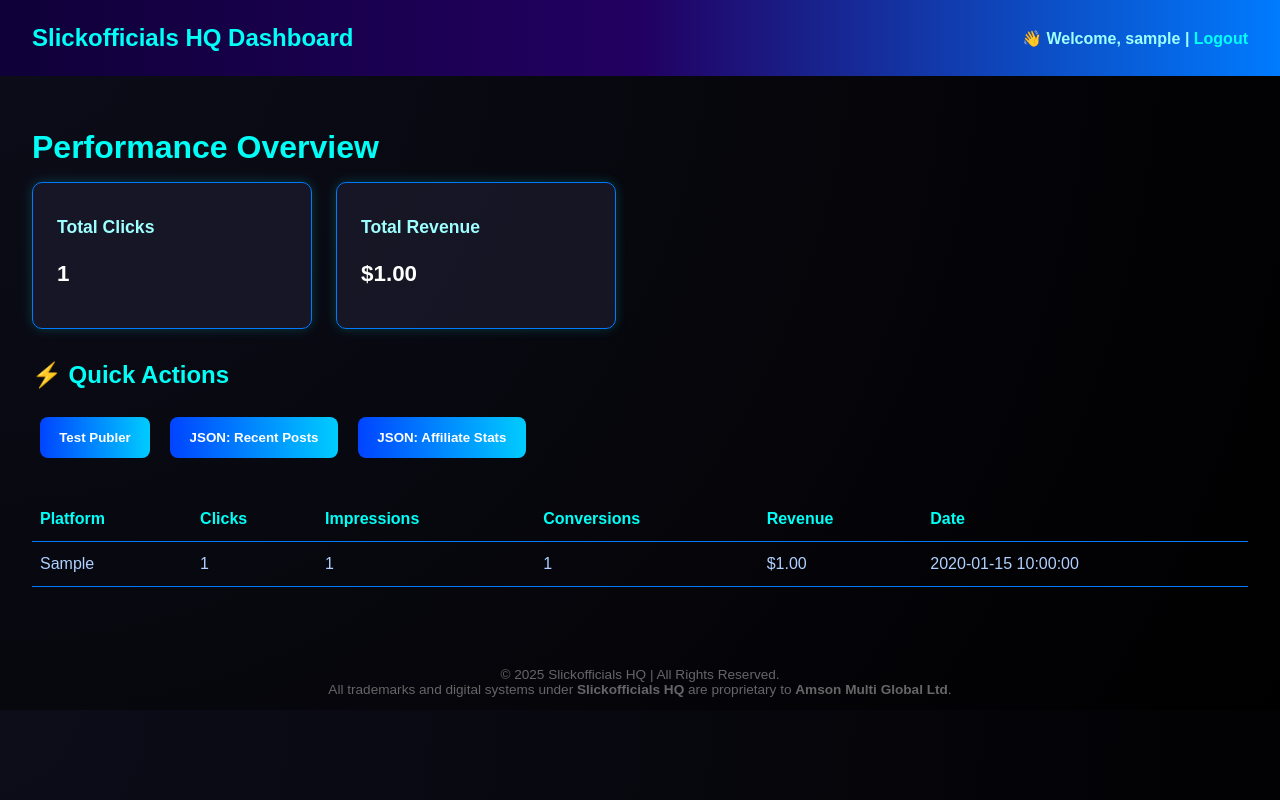
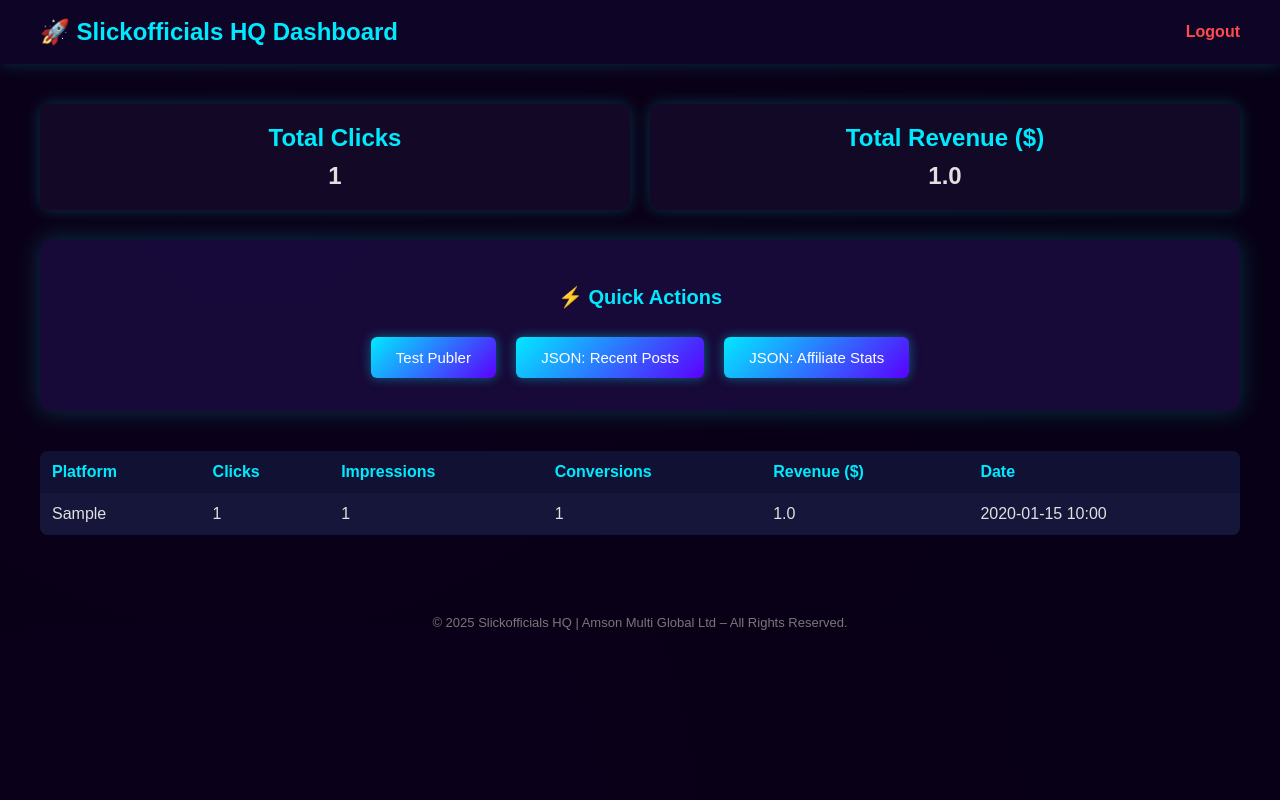
Before and after one commit to slickofficials/SlickOfficials-HQ-HUB, a Flask app: page / in a window 1280 px wide. Run offline with Flask 3, Linux system fonts and the light colour scheme; the visitor is signed in with stand-in values (Sample User, id 1); tables that the repository leaves empty hold one stand-in row (values such as "Sample post").

Commit message:
Update dashboard.html

```diff
--- a/templates/dashboard.html
+++ b/templates/dashboard.html
@@ -6,164 +6,268 @@
   <title>Slickofficials HQ Dashboard</title>
   <style>
     body {
-            background: radial-gradient(circle at top left, #0d0d1a, #000);
-            color: #d6e3ff;
+      background: radial-gradient(circle at 20% 30%, #0b001a, #080016 80%);
+      color: #e0e0e0;
       font-family: "Poppins", sans-serif;
       margin: 0;
       padding: 0;
     }
     header {
-            background: linear-gradient(90deg, #0f0038, #220061, #007bff);
-            padding: 1.5rem 2rem;
-            color: #00fff7;
-            font-size: 1.5rem;
-            font-weight: 600;
+      background: rgba(15, 5, 40, 0.9);
+      padding: 18px 40px;
       display: flex;
       justify-content: space-between;
       align-items: center;
+      box-shadow: 0 0 15px #00eaff33;
     }
-        .user {
-            color: #9effff;
-            font-size: 1rem;
+    h1 {
+      color: #00eaff;
+      margin: 0;
+      font-size: 24px;
+    }
+    a.logout {
+      color: #ff4b4b;
+      text-decoration: none;
+      font-weight: 600;
+    }
+    a.logout:hover {
+      text-decoration: underline;
     }
     main {
-            padding: 2rem;
-        }
-        h1 {
-            color: #00fff7;
-            font-size: 2rem;
-            margin-bottom: 1rem;
+      padding: 40px;
     }
     .stats {
       display: flex;
-            gap: 1.5rem;
+      gap: 20px;
+      margin-bottom: 30px;
       flex-wrap: wrap;
     }
     .card {
-            background: rgba(30, 30, 50, 0.6);
-            border: 1px solid #007bff;
+      flex: 1;
+      background: rgba(20, 10, 40, 0.95);
       border-radius: 10px;
-            padding: 1.2rem 1.5rem;
-            width: 230px;
-            box-shadow: 0 0 12px rgba(0, 255, 255, 0.2);
-            transition: transform 0.2s ease;
-        }
-        .card:hover {
-            transform: translateY(-5px);
-            box-shadow: 0 0 20px rgba(0, 255, 255, 0.4);
+      padding: 20px;
+      box-shadow: 0 0 15px #00ffff33;
+      text-align: center;
+      min-width: 250px;
     }
     .card h2 {
-            color: #9effff;
-            font-size: 1.1rem;
+      margin: 0;
+      color: #00eaff;
     }
     .card p {
-            color: #fff;
-            font-size: 1.4rem;
-            font-weight: 600;
+      margin: 10px 0 0;
+      font-size: 24px;
+      font-weight: bold;
     }
+
+    /* Quick Actions */
     .actions {
-            margin-top: 2rem;
+      background: rgba(25, 10, 60, 0.9);
+      border-radius: 10px;
+      padding: 25px;
+      margin-bottom: 40px;
+      box-shadow: 0 0 25px #00ffff33;
+      text-align: center;
+    }
+    .actions h3 {
+      color: #00eaff;
+      margin-bottom: 20px;
+      font-size: 20px;
     }
     .actions button {
-            background: linear-gradient(90deg, #0044ff, #00ccff);
-            color: white;
+      background: linear-gradient(135deg, #00eaff, #5a00ff);
       border: none;
-            padding: 0.8rem 1.2rem;
-            border-radius: 8px;
-            margin: 0.5rem;
-            font-weight: 600;
+      border-radius: 6px;
+      color: #fff;
+      font-size: 15px;
+      padding: 12px 25px;
+      margin: 8px;
       cursor: pointer;
-            transition: background 0.3s ease, transform 0.2s ease;
+      transition: all 0.3s ease;
+      box-shadow: 0 0 12px #00eaff66;
     }
     .actions button:hover {
-            background: linear-gradient(90deg, #007bff, #00ffff);
-            transform: translateY(-3px);
+      box-shadow: 0 0 25px #00ffffaa;
+      transform: scale(1.03);
     }
+
+    /* Table */
     table {
-            margin-top: 2rem;
       width: 100%;
       border-collapse: collapse;
-            color: #b0d0ff;
+      background: rgba(25, 15, 55, 0.95);
+      border-radius: 8px;
+      overflow: hidden;
     }
     th, td {
-            border-bottom: 1px solid #007bff;
-            padding: 0.8rem 0.5rem;
+      padding: 12px;
       text-align: left;
     }
     th {
-            color: #00fff7;
+      background: #111133;
+      color: #00eaff;
     }
+    tr:nth-child(even) {
+      background: #16163a;
+    }
+    tr:hover {
+      background: #1e1e4f;
+    }
+
+    /* Modal (Popup Box) */
+    #modal {
+      position: fixed;
+      top: 0; left: 0;
+      width: 100%; height: 100%;
+      background: rgba(0, 0, 20, 0.85);
+      display: none;
+      justify-content: center;
+      align-items: center;
+      opacity: 0;
+      transition: opacity 0.4s ease;
+    }
+    #modal.show {
+      display: flex;
+      opacity: 1;
+    }
+    .modal-content {
+      background: rgba(20, 10, 60, 0.95);
+      border: 1px solid #00eaff;
+      border-radius: 10px;
+      width: 80%;
+      max-width: 800px;
+      padding: 25px;
+      box-shadow: 0 0 40px #00eaff55;
+      color: #e0e0e0;
+      overflow-y: auto;
+      max-height: 80vh;
+      transform: scale(0.95);
+      transition: transform 0.3s ease;
+    }
+    #modal.show .modal-content {
+      transform: scale(1);
+    }
+    .modal-content pre {
+      white-space: pre-wrap;
+      font-size: 14px;
+      background: #0b0020;
+      padding: 15px;
+      border-radius: 6px;
+      box-shadow: inset 0 0 10px #00eaff33;
+      color: #00ffff;
+    }
+    .close-btn {
+      background: #ff4b4b;
+      border: none;
+      color: white;
+      border-radius: 6px;
+      padding: 8px 16px;
+      cursor: pointer;
+      float: right;
+      font-weight: bold;
+      transition: 0.3s;
+    }
+    .close-btn:hover {
+      background: #ff2a2a;
+    }
+
     footer {
+      margin-top: 40px;
       text-align: center;
-            margin-top: 3rem;
-            font-size: 0.85rem;
-            color: #666;
+      font-size: 13px;
+      color: #777;
     }
   </style>
-    <script>
-        async function quickAction(endpoint) {
-            const res = await fetch(endpoint);
-            const data = await res.json();
-            alert(JSON.stringify(data, null, 2));
-        }
-    </script>
 </head>
 <body>
   <header>
-        <span>Slickofficials HQ Dashboard</span>
-        <span class="user">👋 Welcome, {{ user }} | <a href="{{ url_for('logout') }}" style="color:#00fff7;text-decoration:none;">Logout</a></span>
+    <h1>🚀 Slickofficials HQ Dashboard</h1>
+    <a href="{{ url_for('logout') }}" class="logout">Logout</a>
   </header>
 
   <main>
-        <h1>Performance Overview</h1>
     <div class="stats">
       <div class="card">
         <h2>Total Clicks</h2>
         <p>{{ total_clicks }}</p>
       </div>
       <div class="card">
-                <h2>Total Revenue</h2>
-                <p>${{ "%.2f"|format(total_revenue) }}</p>
+        <h2>Total Revenue ($)</h2>
+        <p>{{ total_revenue }}</p>
       </div>
     </div>
 
+    <!-- Quick Actions -->
     <div class="actions">
-            <h2 style="color:#00fff7;">⚡ Quick Actions</h2>
-            <button onclick="quickAction('/test-publer')">Test Publer</button>
-            <button onclick="quickAction('/recent-posts')">JSON: Recent Posts</button>
-            <button onclick="quickAction('/affiliate-stats')">JSON: Affiliate Stats</button>
+      <h3>⚡ Quick Actions</h3>
+      <button onclick="runAction('/test_publer')">Test Publer</button>
+      <button onclick="runAction('/json_posts')">JSON: Recent Posts</button>
+      <button onclick="runAction('/json_affiliates')">JSON: Affiliate Stats</button>
     </div>
 
+    <!-- Analytics Table -->
     <table>
-            <thead>
       <tr>
         <th>Platform</th>
         <th>Clicks</th>
         <th>Impressions</th>
         <th>Conversions</th>
-                    <th>Revenue</th>
+        <th>Revenue ($)</th>
         <th>Date</th>
       </tr>
-            </thead>
-            <tbody>
-                {% for row in analytics %}
+      {% for item in analytics %}
       <tr>
-                    <td>{{ row.platform }}</td>
-                    <td>{{ row.clicks }}</td>
-                    <td>{{ row.impressions }}</td>
-                    <td>{{ row.conversions }}</td>
-                    <td>${{ "%.2f"|format(row.revenue) }}</td>
-                    <td>{{ row.date.strftime('%Y-%m-%d %H:%M:%S') }}</td>
+        <td>{{ item.platform }}</td>
+        <td>{{ item.clicks }}</td>
+        <td>{{ item.impressions }}</td>
+        <td>{{ item.conversions }}</td>
+        <td>{{ item.revenue }}</td>
+        <td>{{ item.date.strftime('%Y-%m-%d %H:%M') }}</td>
       </tr>
       {% endfor %}
-            </tbody>
     </table>
   </main>
 
+  <!-- Modal -->
+  <div id="modal">
+    <div class="modal-content">
+      <button class="close-btn" onclick="closeModal()">Close</button>
+      <h3 id="modal-title"></h3>
+      <pre id="modal-output">Loading...</pre>
+    </div>
+  </div>
+
   <footer>
-        <p>© 2025 Slickofficials HQ | All Rights Reserved.<br>
-           All trademarks and digital systems under <strong>Slickofficials HQ</strong> are proprietary to <strong>Amson Multi Global Ltd</strong>.
-        </p>
+    © 2025 Slickofficials HQ | Amson Multi Global Ltd – All Rights Reserved.
   </footer>
+
+  <script>
+    async function runAction(endpoint) {
+      const modal = document.getElementById("modal");
+      modal.classList.add("show");
+      modal.style.display = "flex";
+      document.getElementById("modal-title").textContent = "Running: " + endpoint;
+      document.getElementById("modal-output").textContent = "Loading...";
+      try {
+        const response = await fetch(endpoint);
+        const text = await response.text();
+        let formatted;
+        try {
+          formatted = JSON.stringify(JSON.parse(text), null, 2);
+        } catch {
+          formatted = text;
+        }
+        document.getElementById("modal-output").textContent = formatted;
+      } catch (error) {
+        document.getElementById("modal-output").textContent = "Error: " + error;
+      }
+    }
+    function closeModal() {
+      const modal = document.getElementById("modal");
+      modal.classList.remove("show");
+      setTimeout(() => modal.style.display = "none", 400);
+    }
+  </script>
 </body>
 </html>
```
Lines whose indentation alone changed are shown as unchanged.
